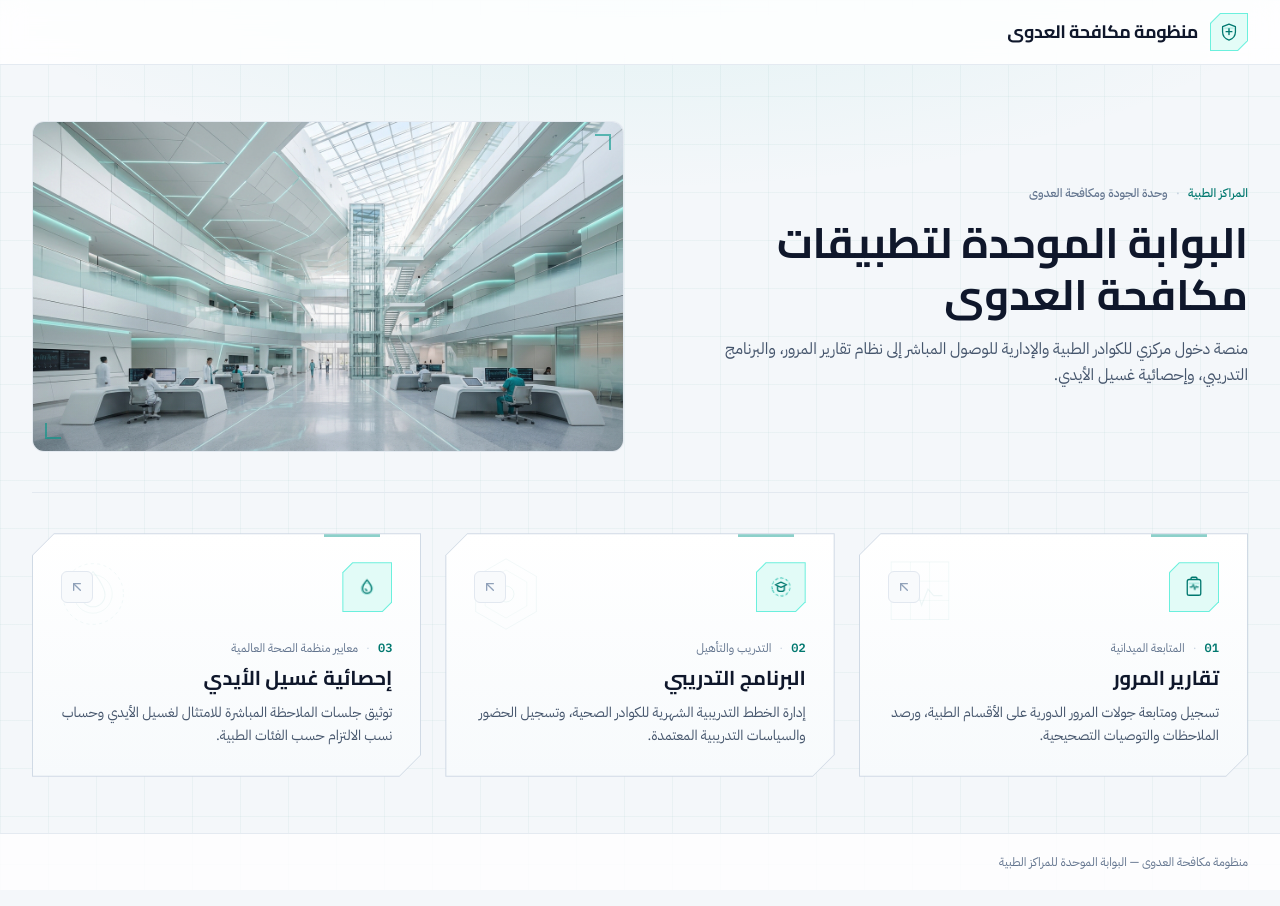
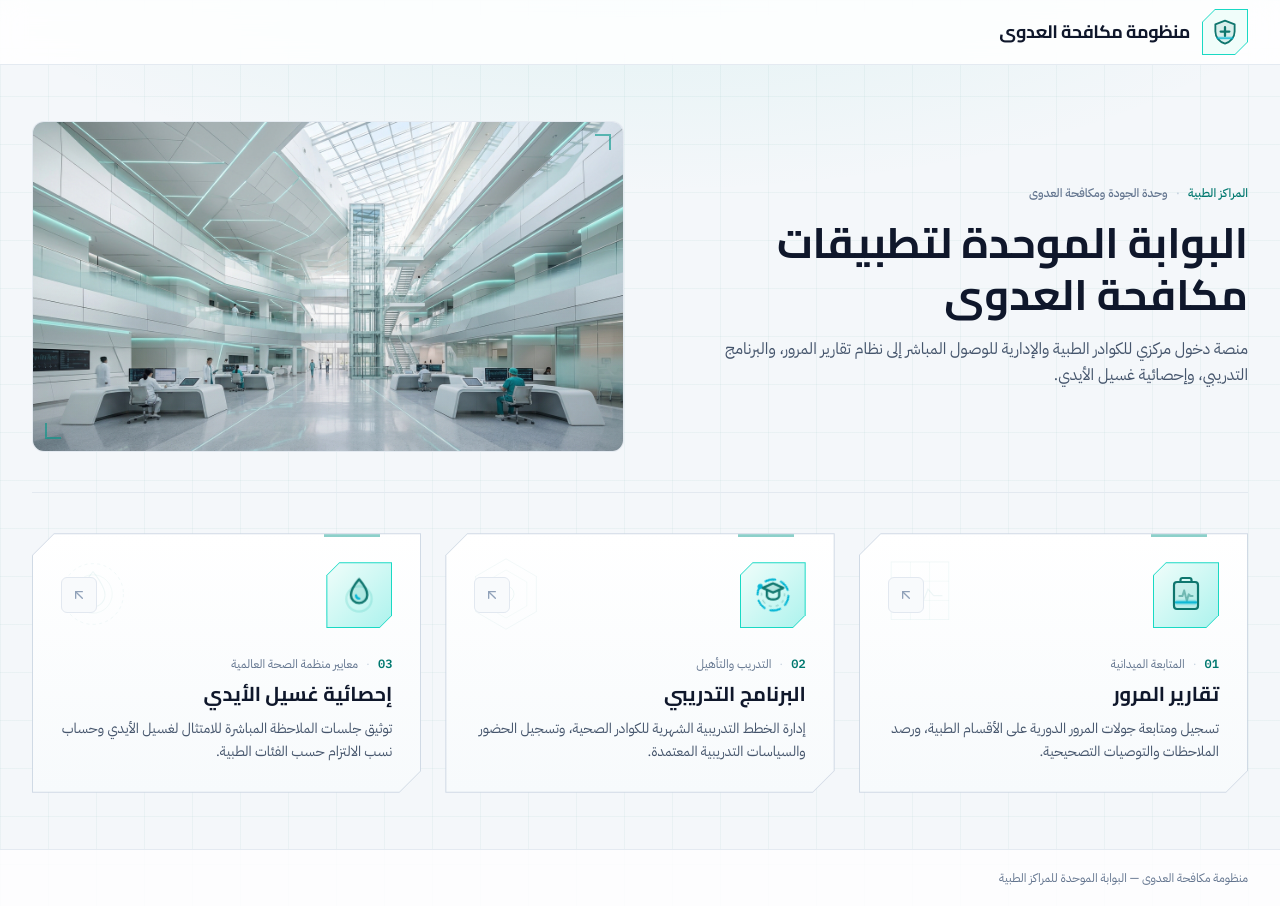
Before and after one commit to fadyazoz93/IPC-App, a React (Vite) app: page / in a window 1280 px wide. Built offline with nearby package versions, Linux system fonts and the light colour scheme.

Commit message:
style: redesign favicon and clinical icon aesthetics
Update the favicon and UI icon shapes to a more robust, full-bleed chamfered design. Enhanced the visual clarity and animation logic to ensure the icon remains legible at smaller scales.

```diff
--- a/index.html
+++ b/index.html
@@ -13,7 +13,7 @@
     <link rel="preconnect" href="https://fonts.gstatic.com" crossorigin />
     <link href="https://fonts.googleapis.com/css2?family=Cairo:wght@500;600;700&family=IBM+Plex+Mono:wght@400;500;600&family=IBM+Plex+Sans+Arabic:wght@400;500;600;700&display=swap" rel="stylesheet" />
     <meta name="theme-color" content="#F4F7FA" />
-    <link rel="icon" type="image/svg+xml" href="/favicon.svg?v=3" />
+    <link rel="icon" type="image/svg+xml" href="/favicon.svg?v=4" />
   </head>
   <body class="bg-[#F4F7FA] text-slate-900 antialiased selection:bg-teal-500/20 selection:text-teal-900">
     <div id="root"></div>
--- a/src/App.tsx
+++ b/src/App.tsx
@@ -67,68 +67,60 @@ function useAnimatedFavicon() {
     const drawFrame = () => {
       if (document.hidden) return;
 
-      phase = (phase + 0.08) % (Math.PI * 2);
-      const scanY = 20 + ((Math.sin(phase) + 1) / 2) * 24;
-      const pulseAlpha = 0.45 + ((Math.cos(phase * 1.5) + 1) / 2) * 0.55;
+      phase = (phase + 0.14) % (Math.PI * 2);
+      const scanProgress = (Math.sin(phase) + 1) / 2;
+      const scanY = 6 + scanProgress * 52;
+      const pulse = (Math.cos(phase) + 1) / 2;
 
       ctx.clearRect(0, 0, 64, 64);
 
-      // Chamfered clinical light background
+      // Full-bleed bold chamfered chassis so favicon reads large at 16x16
+      ctx.save();
       ctx.beginPath();
-      ctx.moveTo(2, 16);
-      ctx.lineTo(16, 2);
+      ctx.moveTo(2, 14);
+      ctx.lineTo(14, 2);
       ctx.lineTo(62, 2);
-      ctx.lineTo(62, 48);
-      ctx.lineTo(48, 62);
+      ctx.lineTo(62, 50);
+      ctx.lineTo(50, 62);
       ctx.lineTo(2, 62);
       ctx.closePath();
 
       const grad = ctx.createLinearGradient(0, 0, 64, 64);
-      grad.addColorStop(0, '#FFFFFF');
-      grad.addColorStop(1, '#E6F7F5');
+      grad.addColorStop(0, pulse > 0.5 ? '#0F766E' : '#115E59');
+      grad.addColorStop(1, '#0D9488');
       ctx.fillStyle = grad;
       ctx.fill();
 
-      ctx.lineWidth = 2.5;
-      ctx.strokeStyle = '#0F766E';
+      ctx.lineWidth = 3;
+      ctx.strokeStyle = '#042F2E';
       ctx.stroke();
 
-      // Top calibration bar
-      ctx.fillStyle = `rgba(13, 148, 136, ${pulseAlpha.toFixed(2)})`;
-      ctx.fillRect(21, 2, 22, 3.5);
+      // Clip scanner sweep inside the full-bleed chassis
+      ctx.clip();
 
-      // Shield path
+      // Wide glowing cyan-white scanner band
+      const bandGrad = ctx.createLinearGradient(0, scanY - 12, 0, scanY + 12);
+      bandGrad.addColorStop(0, 'rgba(45, 212, 191, 0)');
+      bandGrad.addColorStop(0.5, 'rgba(153, 246, 228, 0.72)');
+      bandGrad.addColorStop(1, 'rgba(45, 212, 191, 0)');
+      ctx.fillStyle = bandGrad;
+      ctx.fillRect(0, scanY - 12, 64, 24);
+
+      // Sharp bright core laser sweep line
+      ctx.fillStyle = '#FFFFFF';
+      ctx.fillRect(0, scanY - 2, 64, 4);
+
+      ctx.restore();
+
+      // Bold high-contrast medical cross spanning almost the entire favicon
+      ctx.strokeStyle = pulse > 0.55 ? '#FFFFFF' : '#CCFBF1';
+      ctx.lineWidth = 8.5;
+      ctx.lineCap = 'square';
       ctx.beginPath();
       ctx.moveTo(32, 13);
-      ctx.lineTo(47, 19);
-      ctx.lineTo(47, 33);
-      ctx.bezierCurveTo(47, 42.2, 40.4, 49.4, 32, 52.5);
-      ctx.bezierCurveTo(23.6, 49.4, 17, 42.2, 17, 33);
-      ctx.lineTo(17, 19);
-      ctx.closePath();
-      ctx.fillStyle = '#F0FDFA';
-      ctx.fill();
-      ctx.lineWidth = 2.5;
-      ctx.strokeStyle = '#0F766E';
-      ctx.stroke();
-
-      // Crisp medical cross
-      ctx.strokeStyle = '#0F766E';
-      ctx.lineWidth = 4;
-      ctx.lineCap = 'square';
-      ctx.beginPath();
-      ctx.moveTo(32, 23);
-      ctx.lineTo(32, 39);
-      ctx.moveTo(24, 31);
-      ctx.lineTo(40, 31);
-      ctx.stroke();
-
-      // Animated scanner sweep inside shield
-      ctx.strokeStyle = 'rgba(20, 184, 166, 0.85)';
-      ctx.lineWidth = 2;
-      ctx.beginPath();
-      ctx.moveTo(20, scanY);
-      ctx.lineTo(44, scanY);
+      ctx.lineTo(32, 51);
+      ctx.moveTo(13, 32);
+      ctx.lineTo(51, 32);
       ctx.stroke();
 
       link!.type = 'image/png';
@@ -136,7 +128,7 @@ function useAnimatedFavicon() {
     };
 
     drawFrame();
-    const intervalId = window.setInterval(drawFrame, 110);
+    const intervalId = window.setInterval(drawFrame, 90);
     return () => {
       window.clearInterval(intervalId);
     };
@@ -145,26 +137,29 @@ function useAnimatedFavicon() {
 
 function BrandAnimatedIcon() {
   return (
-    <svg viewBox="0 0 28 28" className="w-5 h-5" fill="none" aria-hidden="true">
+    <svg viewBox="0 0 32 32" className="w-7 h-7" fill="none" aria-hidden="true">
       <path
-        d="M14 3L23 6.6V13.5C23 19.1 19.2 23.5 14 25.3C8.8 23.5 5 19.1 5 13.5V6.6L14 3Z"
-        stroke="currentColor"
-        strokeWidth="1.8"
+        d="M16 3L27 7.2V15.5C27 22.1 22.3 27.2 16 29.3C9.7 27.2 5 22.1 5 15.5V7.2L16 3Z"
+        fill="#0F766E"
+        fillOpacity="0.1"
+        stroke="#0F766E"
+        strokeWidth="2.1"
         strokeLinejoin="round"
       />
       <path
-        d="M14 9.5V17.5M10 13.5H18"
-        stroke="currentColor"
-        strokeWidth="2"
+        d="M16 10.5V20.5M11 15.5H21"
+        stroke="#0F766E"
+        strokeWidth="2.6"
         strokeLinecap="round"
       />
       <line
         x1="7.5"
-        y1="13.5"
-        x2="20.5"
-        y2="13.5"
-        stroke="#14B8A6"
-        strokeWidth="1.4"
+        y1="15.5"
+        x2="24.5"
+        y2="15.5"
+        stroke="#06B6D4"
+        strokeWidth="2.1"
+        strokeLinecap="round"
         className="animate-scan-beam"
       />
     </svg>
@@ -174,66 +169,85 @@ function BrandAnimatedIcon() {
 function CardAnimatedIcon({ id }: { id: AppCardId }) {
   if (id === 'ipc-reports') {
     return (
-      <svg viewBox="0 0 32 32" className="w-6 h-6" fill="none" aria-hidden="true">
+      <svg viewBox="0 0 40 40" className="w-10 h-10" fill="none" aria-hidden="true">
         <rect
-          x="7"
-          y="6"
-          width="18"
-          height="21"
-          rx="2.5"
-          stroke="currentColor"
-          strokeWidth="1.75"
+          x="8"
+          y="7"
+          width="24"
+          height="27"
+          rx="3"
+          fill="#0F766E"
+          fillOpacity="0.08"
+          stroke="#0F766E"
+          strokeWidth="2.2"
         />
         <path
-          d="M12 6V4.5C12 3.67 12.67 3 13.5 3H18.5C19.33 3 20 3.67 20 4.5V6"
-          stroke="currentColor"
-          strokeWidth="1.75"
+          d="M14.5 7V5C14.5 3.9 15.4 3 16.5 3H23.5C24.6 3 25.5 3.9 25.5 5V7"
+          stroke="#0F766E"
+          strokeWidth="2.2"
         />
         <path
-          d="M11 16L13.5 16L15 12.5L17 19.5L18.5 15L20 16H21.5"
-          stroke="currentColor"
-          strokeWidth="1.75"
+          d="M12.5 21H16L18 15.5L21 26L23 19.5L25 21H27.5"
+          stroke="#0F766E"
+          strokeWidth="2.2"
           strokeLinecap="round"
           strokeLinejoin="round"
           className="animate-pulse-line"
         />
+        <g className="animate-scan-beam">
+          <rect x="10" y="17.5" width="20" height="5" rx="1" fill="#06B6D4" fillOpacity="0.24" />
           <line
-          x1="9.5"
-          y1="16"
-          x2="22.5"
-          y2="16"
-          stroke="#14B8A6"
-          strokeWidth="1.5"
+            x1="10"
+            y1="20"
+            x2="30"
+            y2="20"
+            stroke="#06B6D4"
+            strokeWidth="2.4"
             strokeLinecap="round"
-          className="animate-scan-beam"
           />
+        </g>
       </svg>
     );
   }
 
   if (id === 'ipc-training') {
     return (
-      <svg viewBox="0 0 32 32" className="w-6 h-6" fill="none" aria-hidden="true">
+      <svg viewBox="0 0 40 40" className="w-10 h-10" fill="none" aria-hidden="true">
+        <g className="animate-orbit-slow">
           <circle
-          cx="16"
-          cy="16"
-          r="12"
-          stroke="#14B8A6"
-          strokeWidth="1.3"
-          strokeDasharray="4 3"
-          className="animate-orbit-slow"
+            cx="20"
+            cy="20"
+            r="15.5"
+            stroke="#06B6D4"
+            strokeWidth="2"
+            strokeDasharray="10 6"
+            strokeLinecap="round"
+          />
+          <circle cx="20" cy="4.5" r="2.6" fill="#06B6D4" />
+        </g>
+        <circle
+          cx="20"
+          cy="20"
+          r="11.5"
+          stroke="#0F766E"
+          strokeOpacity="0.25"
+          strokeWidth="1.4"
+          strokeDasharray="3 4"
+          className="animate-orbit-reverse"
         />
         <g className="animate-droplet-float">
           <path
-            d="M16 9.5L23.5 13L16 16.5L8.5 13L16 9.5Z"
-            stroke="currentColor"
-            strokeWidth="1.75"
+            d="M20 11.5L30 16L20 20.5L10 16L20 11.5Z"
+            fill="#0F766E"
+            fillOpacity="0.14"
+            stroke="#0F766E"
+            strokeWidth="2.2"
             strokeLinejoin="round"
           />
           <path
-            d="M11.5 15V19.2C11.5 20.6 13.5 21.8 16 21.8C18.5 21.8 20.5 20.6 20.5 19.2V15"
-            stroke="currentColor"
-            strokeWidth="1.75"
+            d="M14 18.5V24C14 25.8 16.7 27.3 20 27.3C23.3 27.3 26 25.8 26 24V18.5"
+            stroke="#0F766E"
+            strokeWidth="2.2"
             strokeLinecap="round"
           />
         </g>
@@ -242,29 +256,39 @@ function CardAnimatedIcon({ id }: { id: AppCardId }) {
   }
 
   return (
-    <svg viewBox="0 0 32 32" className="w-6 h-6" fill="none" aria-hidden="true">
+    <svg viewBox="0 0 40 40" className="w-10 h-10" fill="none" aria-hidden="true">
       <circle
-        cx="16"
-        cy="18"
-        r="7.5"
-        stroke="#14B8A6"
-        strokeWidth="1.4"
+        cx="20"
+        cy="23"
+        r="10"
+        stroke="#06B6D4"
+        strokeWidth="2"
         className="animate-ripple-expand"
       />
+      <circle
+        cx="20"
+        cy="23"
+        r="10"
+        stroke="#14B8A6"
+        strokeWidth="1.8"
+        className="animate-ripple-expand-delayed"
+      />
+      <g className="animate-droplet-float">
         <path
-        d="M16 6.5C16 6.5 10 13.6 10 18.2C10 21.5 12.7 24.2 16 24.2C19.3 24.2 22 21.5 22 18.2C22 13.6 16 6.5 16 6.5Z"
-        stroke="currentColor"
-        strokeWidth="1.8"
+          d="M20 7.5C20 7.5 12 16.8 12 22.8C12 27.2 15.6 30.8 20 30.8C24.4 30.8 28 27.2 28 22.8C28 16.8 20 7.5 20 7.5Z"
+          fill="#0D9488"
+          fillOpacity="0.15"
+          stroke="#0F766E"
+          strokeWidth="2.3"
           strokeLinejoin="round"
-        className="animate-droplet-float"
         />
         <path
-        d="M14 18.5C14 19.7 14.9 20.6 16 20.6"
-        stroke="currentColor"
-        strokeWidth="1.6"
+          d="M17 23.2C17 25 18.4 26.4 20.2 26.4"
+          stroke="#06B6D4"
+          strokeWidth="2.2"
           strokeLinecap="round"
-        className="animate-droplet-float"
         />
+      </g>
     </svg>
   );
 }
@@ -281,8 +305,8 @@ export default function App() {
             href="/"
             className="inline-flex items-center gap-3 font-display text-lg font-bold tracking-tight text-slate-900 whitespace-nowrap shrink-0 rounded focus-visible:outline-2 focus-visible:outline-offset-4 focus-visible:outline-teal-700"
           >
-            <span className="p-px bg-teal-300/80 clinical-icon-chamfer shrink-0">
-              <span className="w-9 h-9 bg-teal-50/90 clinical-icon-chamfer-inner text-teal-700 flex items-center justify-center">
+            <span className="p-px bg-teal-400/90 clinical-icon-chamfer shrink-0">
+              <span className="w-11 h-11 bg-teal-50 clinical-icon-chamfer-inner text-teal-700 flex items-center justify-center">
                 <BrandAnimatedIcon />
               </span>
             </span>
@@ -394,13 +418,13 @@ export default function App() {
 
                 <div className="relative z-10">
                   <div className="flex items-center justify-between gap-4">
-                    <div className="p-px bg-teal-300/80 clinical-icon-chamfer group-hover:bg-teal-600 transition-colors duration-200 shrink-0">
-                      <div className="w-12 h-12 bg-teal-50/90 clinical-icon-chamfer-inner text-teal-700 flex items-center justify-center group-hover:bg-teal-50 group-hover:text-teal-800 transition-colors duration-200">
+                    <div className="p-px bg-teal-400/90 clinical-icon-chamfer group-hover:bg-teal-600 transition-colors duration-200 shrink-0">
+                      <div className="w-16 h-16 bg-gradient-to-br from-teal-50 to-cyan-50/70 clinical-icon-chamfer-inner text-teal-800 flex items-center justify-center group-hover:from-teal-50 group-hover:to-cyan-100/70 transition-colors duration-200">
                         <CardAnimatedIcon id={app.id} />
                       </div>
                     </div>
 
-                    <div className="w-8 h-8 rounded-md border border-slate-200 bg-slate-50 flex items-center justify-center text-slate-400 group-hover:border-teal-300 group-hover:bg-teal-50 group-hover:text-teal-700 transition-colors duration-200 shrink-0">
+                    <div className="w-9 h-9 rounded-md border border-slate-200 bg-slate-50 flex items-center justify-center text-slate-400 group-hover:border-teal-400 group-hover:bg-teal-50 group-hover:text-teal-700 transition-colors duration-200 shrink-0">
                       <ArrowUpLeft
                         className="w-4 h-4 group-hover:-translate-x-0.5 group-hover:-translate-y-0.5 transition-transform duration-200"
                         aria-hidden="true"
--- a/src/index.css
+++ b/src/index.css
@@ -63,34 +63,34 @@
 
 .clinical-icon-chamfer {
   clip-path: polygon(
-    0 10px,
-    10px 0,
+    0 13px,
+    13px 0,
     100% 0,
-    100% calc(100% - 10px),
-    calc(100% - 10px) 100%,
+    100% calc(100% - 13px),
+    calc(100% - 13px) 100%,
     0 100%
   );
 }
 
 .clinical-icon-chamfer-inner {
   clip-path: polygon(
-    0 9.5px,
-    9.5px 0,
+    0 12px,
+    12px 0,
     100% 0,
-    100% calc(100% - 9.5px),
-    calc(100% - 9.5px) 100%,
+    100% calc(100% - 12px),
+    calc(100% - 12px) 100%,
     0 100%
   );
 }
 
 @keyframes scan-beam {
   0%, 100% {
-    transform: translateY(-5px);
-    opacity: 0.35;
+    transform: translateY(-9px);
+    opacity: 0.45;
   }
   50% {
-    transform: translateY(7px);
-    opacity: 0.95;
+    transform: translateY(9px);
+    opacity: 1;
   }
 }
 
@@ -103,58 +103,78 @@
   }
 }
 
+@keyframes orbit-reverse {
+  from {
+    transform: rotate(360deg);
+  }
+  to {
+    transform: rotate(0deg);
+  }
+}
+
 @keyframes droplet-float {
   0%, 100% {
-    transform: translateY(0px);
+    transform: translateY(1.5px) scale(0.97);
   }
   50% {
-    transform: translateY(-2.5px);
+    transform: translateY(-3.5px) scale(1.03);
   }
 }
 
 @keyframes ripple-expand {
   0% {
-    transform: scale(0.75);
-    opacity: 0.75;
+    transform: scale(0.6);
+    opacity: 0.95;
   }
   100% {
-    transform: scale(1.25);
+    transform: scale(1.42);
     opacity: 0;
   }
 }
 
 @keyframes pulse-line {
   0%, 100% {
-    opacity: 0.55;
-    transform: scaleX(0.92);
+    opacity: 0.45;
+    transform: scaleX(0.88);
   }
   50% {
     opacity: 1;
-    transform: scaleX(1.04);
+    transform: scaleX(1.08);
   }
 }
 
 .animate-scan-beam {
-  animation: scan-beam 2.8s cubic-bezier(0.45, 0, 0.55, 1) infinite;
+  animation: scan-beam 2.1s cubic-bezier(0.45, 0, 0.55, 1) infinite;
 }
 
 .animate-orbit-slow {
   transform-origin: center;
-  animation: orbit-slow 12s linear infinite;
+  animation: orbit-slow 6.5s linear infinite;
+}
+
+.animate-orbit-reverse {
+  transform-origin: center;
+  animation: orbit-reverse 9s linear infinite;
 }
 
 .animate-droplet-float {
-  animation: droplet-float 2.8s ease-in-out infinite;
+  transform-origin: center;
+  animation: droplet-float 2.1s ease-in-out infinite;
 }
 
 .animate-ripple-expand {
   transform-origin: center;
-  animation: ripple-expand 2.6s cubic-bezier(0.16, 1, 0.3, 1) infinite;
+  animation: ripple-expand 2s cubic-bezier(0.16, 1, 0.3, 1) infinite;
+}
+
+.animate-ripple-expand-delayed {
+  transform-origin: center;
+  animation: ripple-expand 2s cubic-bezier(0.16, 1, 0.3, 1) 1s infinite;
 }
 
 .animate-pulse-line {
   transform-origin: center;
-  animation: pulse-line 2.4s ease-in-out infinite;
+  animation: pulse-line 1.8s ease-in-out infinite;
 }
 
 .tabular-nums {
```
Also changed, not shown: public/favicon.svg. Lines whose indentation alone changed are shown as unchanged.
